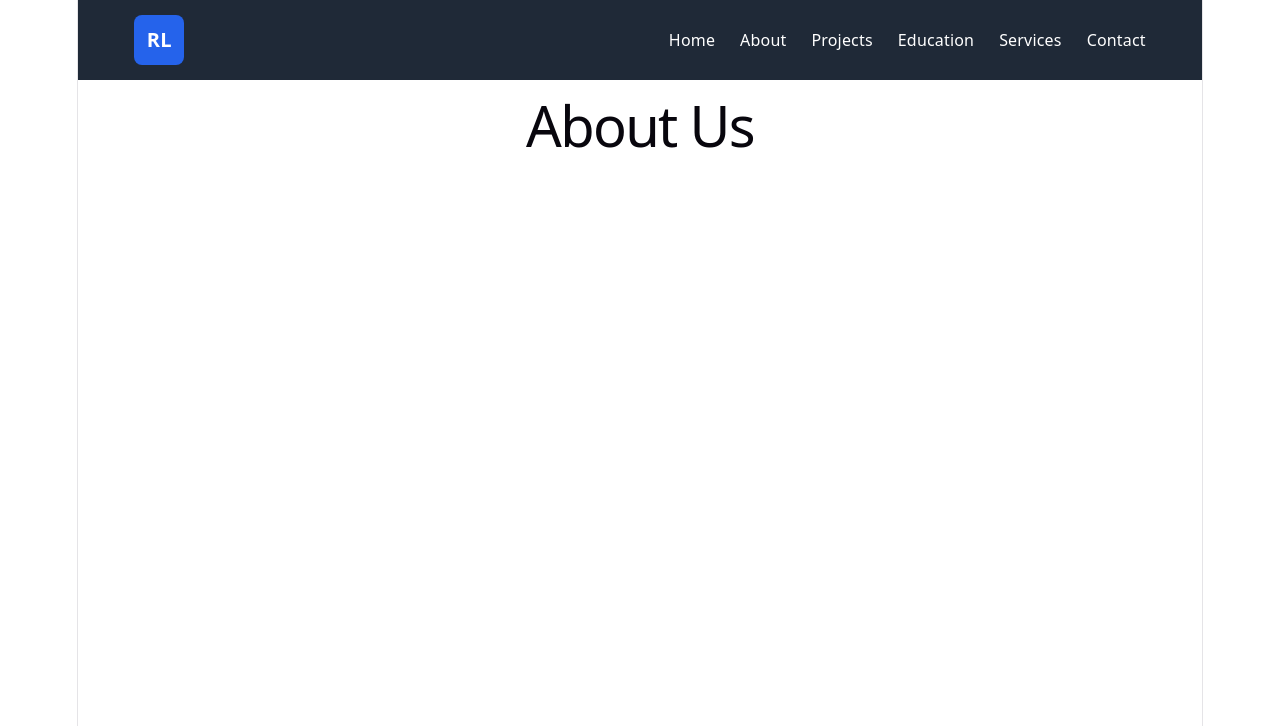
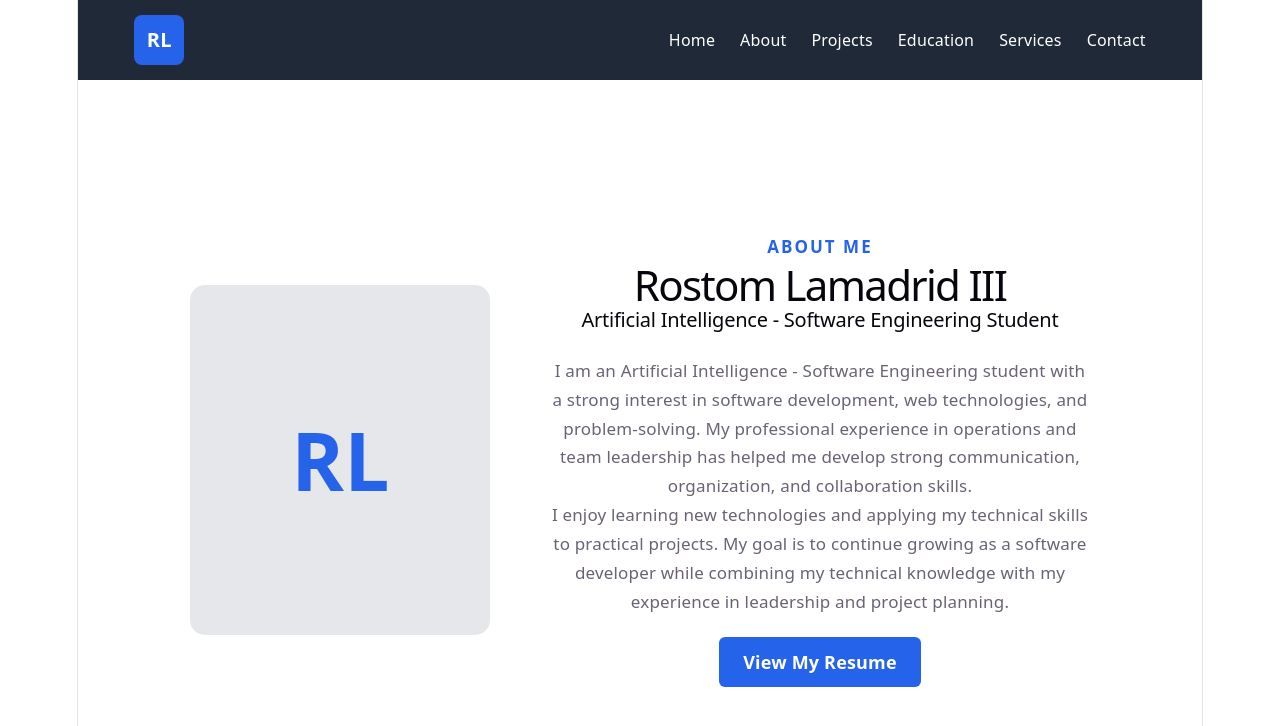
Before and after one commit to rostomiii/WebDevLab1, a React (Vite) app in the folder client/: page /about in a window 1280 px wide. Shown: the top 726 px of the page. Built offline with nearby package versions, Linux system fonts and the light colour scheme.

Commit message:
Build About Me page and add resume

```diff
--- a/client/src/about.jsx
+++ b/client/src/about.jsx
@@ -1,7 +1,50 @@
 export default function About() {
     return (
-        <div>
-            <h1>About Us</h1>
-        </div>
+        <main className="about-page">
+            <section className="about-container">
+
+                {/* Profile image placeholder */}
+                <div className="profile-placeholder">
+                    <span>RL</span>
+                </div>
+
+                {/* About Me information */}
+                <div className="about-content">
+                    <p className="section-label">ABOUT ME</p>
+
+                    <h1>Rostom Lamadrid III</h1>
+
+                    <h2>Artificial Intelligence - Software Engineering Student</h2>
+
+                    <p>
+                        I am an Artificial Intelligence - Software Engineering
+                        student with a strong interest in software development,
+                        web technologies, and problem-solving. My professional
+                        experience in operations and team leadership has helped
+                        me develop strong communication, organization, and
+                        collaboration skills.
+                    </p>
+
+                    <p>
+                        I enjoy learning new technologies and applying my
+                        technical skills to practical projects. My goal is to
+                        continue growing as a software developer while combining
+                        my technical knowledge with my experience in leadership
+                        and project planning.
+                    </p>
+
+                    {/* Opens the resume PDF in a new browser tab */}
+                    <a
+                        href="./public/Rostomlamadrid.pdf"
+                        target="_blank"
+                        rel="noopener noreferrer"
+                        className="resume-button"
+                    >
+                        View My Resume
+                    </a>
+                </div>
+
+            </section>
+        </main>
     );
 }
--- a/client/src/index.css
+++ b/client/src/index.css
@@ -259,3 +259,82 @@ code {
     font-size: 18px;
     line-height: 1.6;
 }
+
+/* =========================
+   About Me Page
+   ========================= */
+
+.about-page {
+    min-height: 80vh;
+    display: flex;
+    align-items: center;
+    padding: 60px 10%;
+}
+
+.about-container {
+    max-width: 1100px;
+    margin: 0 auto;
+
+    display: flex;
+    align-items: center;
+    gap: 60px;
+}
+
+/* Temporary profile image */
+.profile-placeholder {
+    min-width: 300px;
+    height: 350px;
+
+    display: flex;
+    justify-content: center;
+    align-items: center;
+
+    background-color: #e5e7eb;
+    border-radius: 15px;
+
+    font-size: 80px;
+    font-weight: bold;
+    color: #2563eb;
+}
+
+.about-content {
+    max-width: 650px;
+}
+
+.section-label {
+    color: #2563eb;
+    font-weight: bold;
+    letter-spacing: 2px;
+}
+
+.about-content h1 {
+    font-size: 42px;
+    margin: 10px 0;
+}
+
+.about-content h2 {
+    font-size: 20px;
+    margin-bottom: 25px;
+}
+
+.about-content p {
+    font-size: 17px;
+    line-height: 1.7;
+}
+
+.resume-button {
+    display: inline-block;
+    margin-top: 20px;
+    padding: 12px 24px;
+
+    background-color: #2563eb;
+    color: white;
+
+    text-decoration: none;
+    font-weight: bold;
+    border-radius: 6px;
+}
+
+.resume-button:hover {
+    background-color: #1d4ed8;
+}
```
Also changed, not shown: 1 other file (tests, documents, lock files or other folders).
